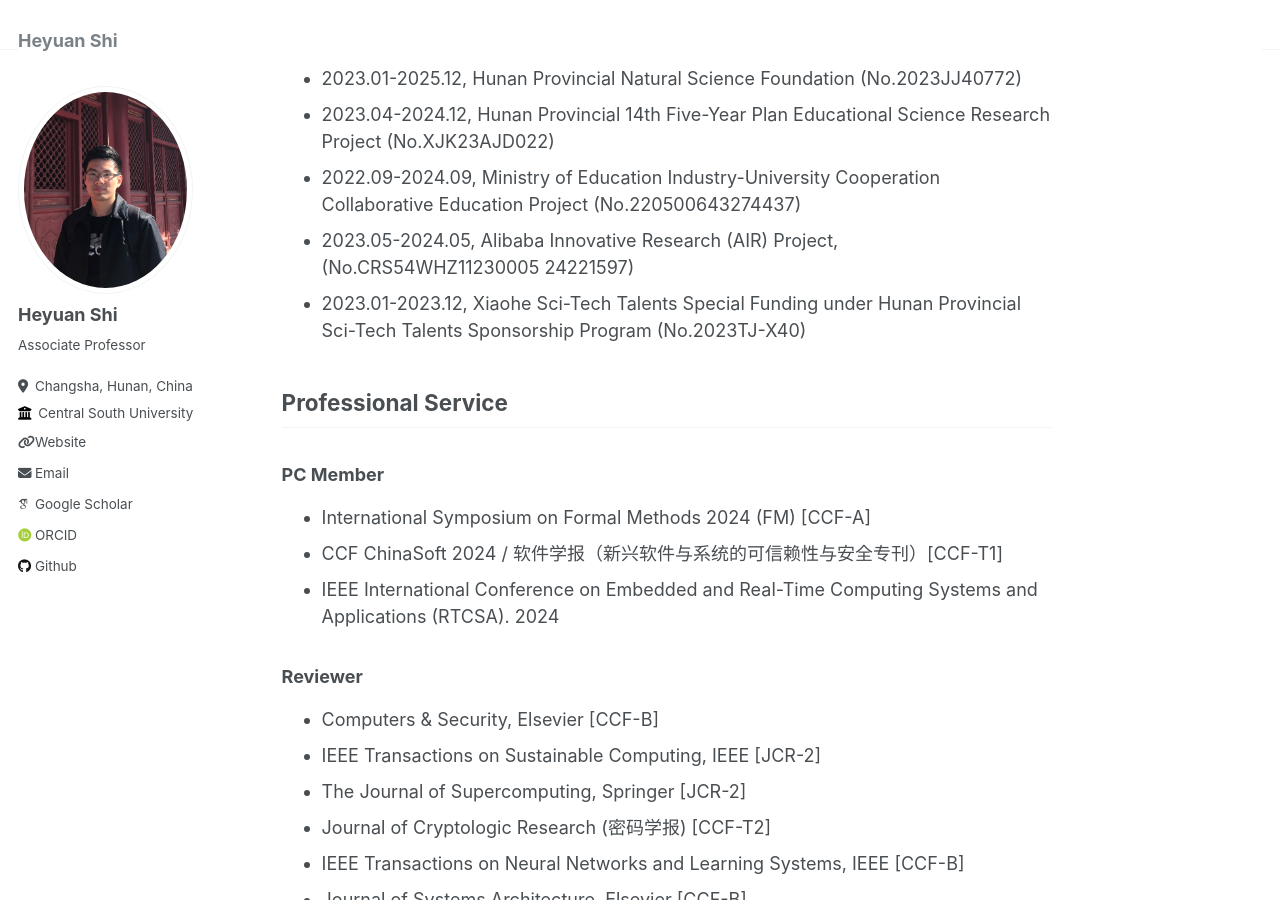
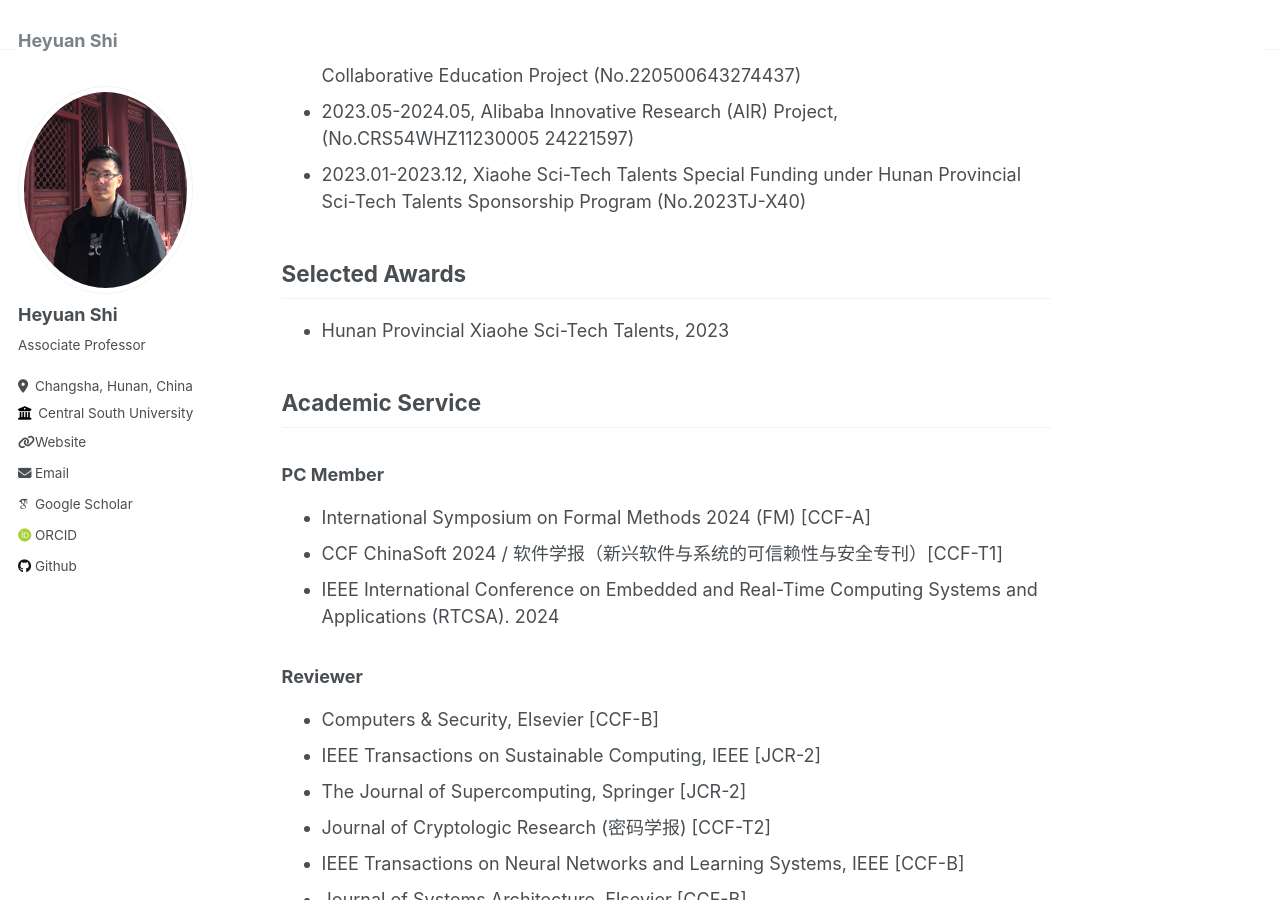
Before and after one commit to shiheyuan/shiheyuan.github.io, a Jekyll site: the page built from _pages/about.md, in a window 1280 px wide and 900 px high, scrolled down 3118 px. Built offline with Jekyll 4.4.1, drawn with Linux system fonts in a browser that asks for light colours; some web fonts are replaced; some of the changed text lies outside the part shown.

Commit message:
Update about.md

```diff
--- a/_pages/about.md
+++ b/_pages/about.md
@@ -80,7 +76,11 @@ Heyuan Shi received the B.S. degree in School of Information Science and Enginee
 - 2023.05-2024.05, Alibaba Innovative Research (AIR) Project, (No.CRS54WHZ11230005 24221597)
 - 2023.01-2023.12, Xiaohe Sci-Tech Talents Special Funding under Hunan Provincial Sci-Tech Talents Sponsorship Program (No.2023TJ-X40)
 
-## Professional Service
+## Selected Awards
+
+- Hunan Provincial Xiaohe Sci-Tech Talents, 2023
+
+## Academic Service
 
 ### PC Member
 
```
Also changed, not shown: other parts of _pages/about.md (+0 -4 lines).
